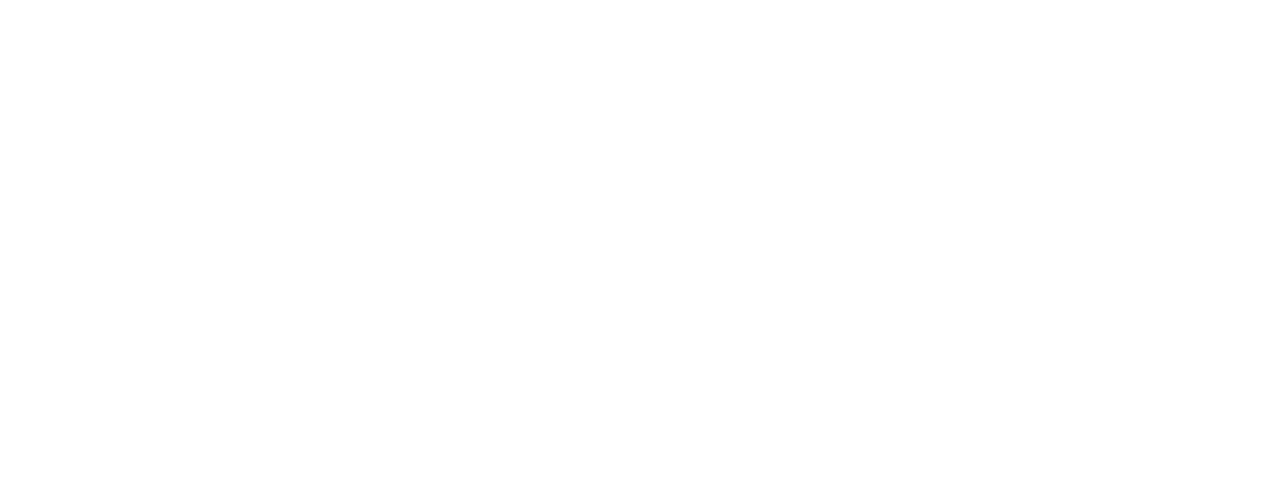
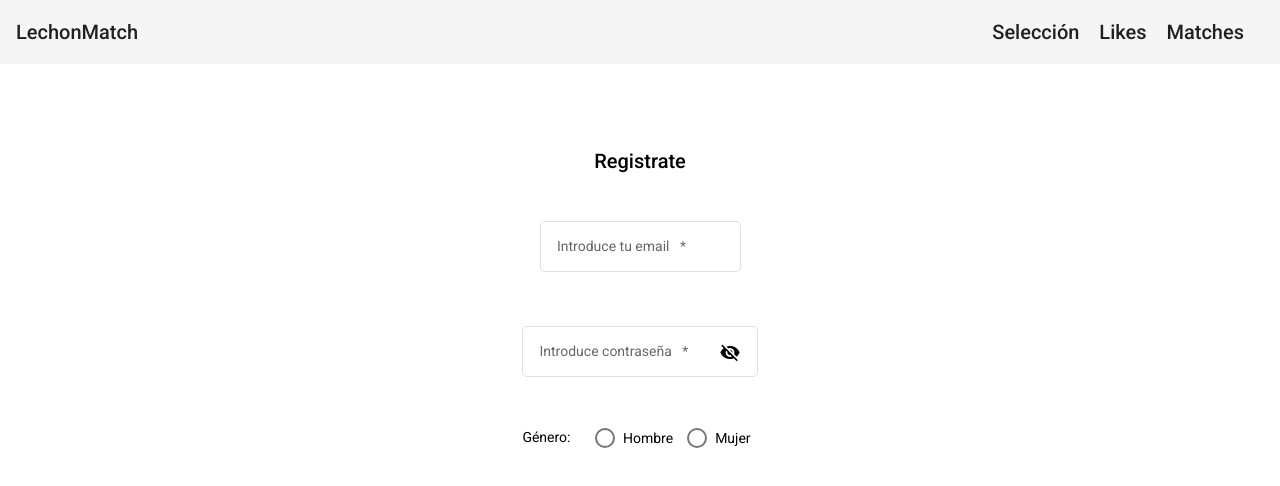
Before and after one commit to BenLaguerre/ProyectoFinal_LucaTic, an Angular app: page /add-perfil in a window 1280 px wide. Shown: the top 486 px of the page. Built offline with nearby package versions, Linux system fonts and the light colour scheme.

Commit message:
avances al formulario

```diff
--- a/src/app/app.component.html
+++ b/src/app/app.component.html
@@ -10,7 +10,7 @@
 </header>
 <main>
 <router-outlet>
-  <a routerLink="add-perfil">Registrarme</a>
 </router-outlet>
 </main>
-<footer></footer>
+<footer>
+</footer>
--- a/src/app/app.module.ts
+++ b/src/app/app.module.ts
@@ -16,7 +16,8 @@
   declarations: [
     AppComponent,
     HomeComponent,
-    AddPerfilComponent
+    AddPerfilComponent,
+    SeleccionComponent
   ],
   imports: [
     BrowserModule,
@@ -26,8 +27,7 @@
     MaterialModule,
     FormsModule,
     ReactiveFormsModule,
-    MatNativeDateModule,
-    SeleccionComponent
+    MatNativeDateModule
   ],
   providers: [],
   bootstrap: [AppComponent]
--- a/src/app/components/add-perfil/add-perfil.component.html
+++ b/src/app/components/add-perfil/add-perfil.component.html
@@ -1,21 +1,43 @@
+<div class="container">
+    <h2>Registrate</h2>
     <div>
-  <mat-form-field appearance="fill">
-    <mat-label>Enter your email</mat-label>
+    <mat-form-field appearance="outline">
+      <mat-label>Introduce tu email</mat-label>
       <input
         matInput
-      placeholder="pat@example.com"
+        placeholder="sergio@ejemplo.es"
         [formControl]="email"
         required
       />
       <mat-error *ngIf="email.invalid">{{ getErrorMessage() }}</mat-error>
     </mat-form-field>
   </div>
-<div class="example-container">
-    <mat-form-field appearance="fill">
-      <mat-label>Enter your password</mat-label>
-      <input matInput [type]="hide ? 'password' : 'text'">
-      <button mat-icon-button matSuffix (click)="hide = !hide" [attr.aria-label]="'Hide password'" [attr.aria-pressed]="hide">
-        <mat-icon>{{hide ? 'visibility_off' : 'visibility'}}</mat-icon>
+  <div  >
+    <mat-form-field appearance="outline">
+      <mat-label>Introduce contraseña</mat-label>
+      <input
+      matInput
+      placeholder="contraseña"
+      [type]="hide ? 'password' : 'text'"
+      [formControl]="password"
+      required />
+      <button
+        mat-icon-button
+        matSuffix
+        (click)="hide = !hide"
+        [attr.aria-label]="'Hide password'"
+        [attr.aria-pressed]="hide"
+      >
+        <mat-icon>{{ hide ? "visibility_off" : "visibility" }}</mat-icon>
       </button>
+      <mat-error *ngIf="password.invalid">{{ getErrorMessagePass() }}</mat-error>
     </mat-form-field>
   </div>
+    <div>
+      <label>Género: </label>
+      <mat-radio-group [formControl]="floatLabelControl">
+        <mat-radio-button value="hombre">Hombre</mat-radio-button>
+        <mat-radio-button value="mujer">Mujer</mat-radio-button>
+      </mat-radio-group>
+    </div>
+</div>
--- a/src/app/components/add-perfil/add-perfil.component.scss
+++ b/src/app/components/add-perfil/add-perfil.component.scss
@@ -0,0 +1,8 @@
+*{
+    text-align: center;
+    padding: 0.5em;
+}
+
+.container{
+    margin-top: 5%;
+}
--- a/src/app/components/add-perfil/add-perfil.component.ts
+++ b/src/app/components/add-perfil/add-perfil.component.ts
@@ -1,25 +1,29 @@
 import { Component, OnInit } from '@angular/core';
-import { FormControl, Validators } from '@angular/forms';
+import { FormControl, FormGroup, Validators } from '@angular/forms';
 
 @Component({
   selector: 'app-add-perfil',
   templateUrl: './add-perfil.component.html',
-  styleUrls: ['./add-perfil.component.scss']
+  styleUrls: ['./add-perfil.component.scss'],
 })
+export class AddPerfilComponent implements OnInit {
+  ngOnInit(): void { }
+  email = new FormControl('', [Validators.required, Validators.email]);
+  password = new FormControl('', [Validators.required, Validators.minLength(8)]);
 
-export class AddPerfilComponent implements OnInit {
-
-  email = new FormControl('', [Validators.required, Validators.email]);
-
-  getErrorMessage() {
+  getErrorMessage(){
     if (this.email.hasError('required')) {
-      return 'You must enter a value';
+      return 'email requerido';
     }
-    return this.email.hasError('email') ? 'Not a valid email' : '';
+    return this.email.hasError('email') ? 'No es un email valido' : '';
   }
 
+  getErrorMessagePass(){
+    if (this.password.dirty) {
+      return 'debe tener al menos 8 caracteres';
+    }
+    return this.password.hasError('required') ? 'contraseña requerida' : '';
+  }
+  floatLabelControl = new FormControl('auto');
   hide = true;
-
-  constructor() { }
-  ngOnInit(): void { }
 }
```
Lines whose indentation alone changed are shown as unchanged.
